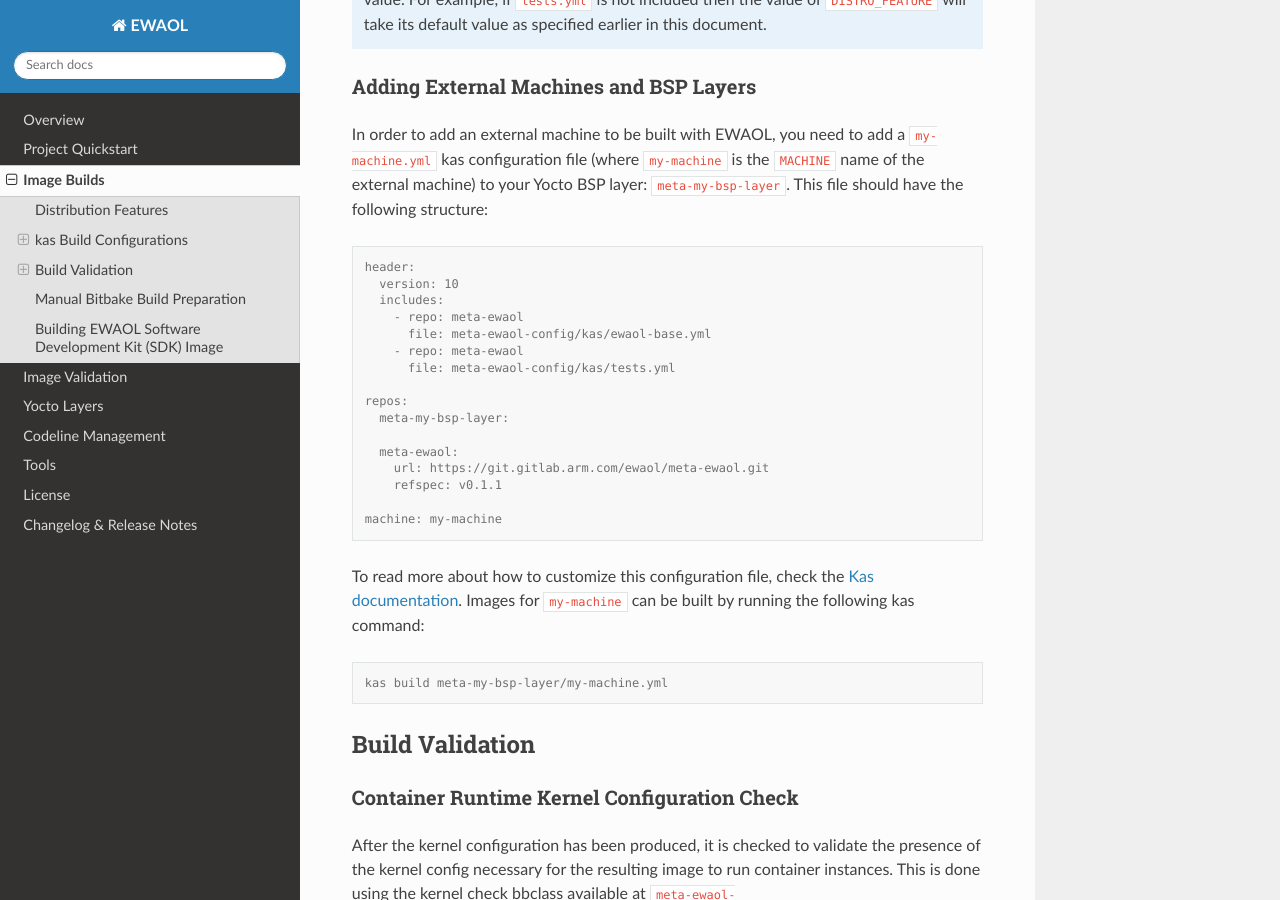
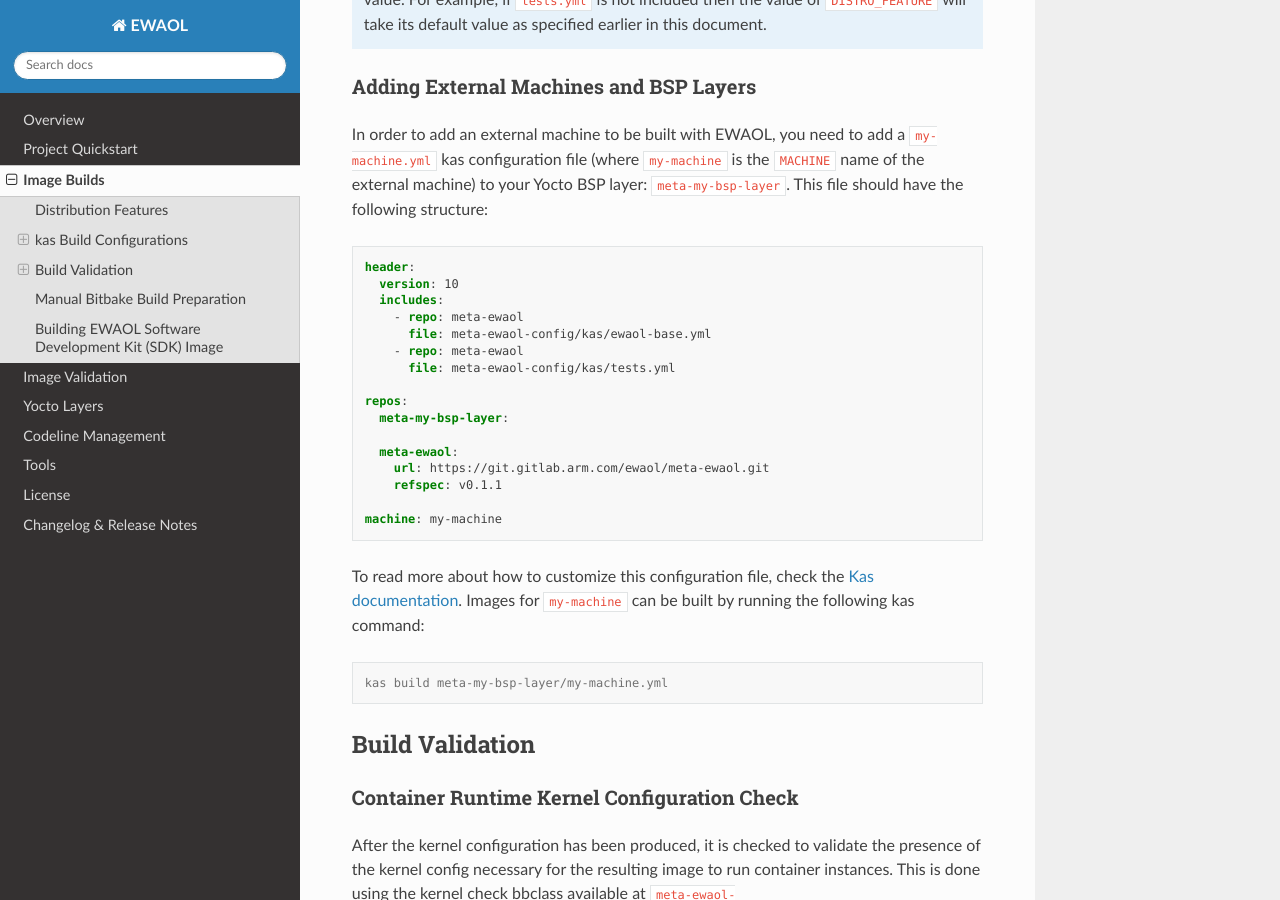
Before and after one commit to chaoge525/soafee_demo, a Sphinx documentation site: the page built from documentation/builds.rst, in a window 1280 px wide and 900 px high, scrolled down 4089 px. Built offline with Sphinx 7.4.7 and the Read the Docs theme 2.0.0, drawn with Linux system fonts in a browser that asks for light colours; some of the changed text lies outside the part shown.

Commit message:
doc: Use yaml and console formatting for relevant code blocks
Issue-Id: SCM-3529
Signed-off-by: Kamil Dziezyk <kamil.dziezyk@arm.com>
Change-Id: Ie11ee2f453499d998e9cd87e32191fb5e224668d

```diff
--- a/documentation/builds.rst
+++ b/documentation/builds.rst
@@ -197,7 +197,7 @@
 ``MACHINE`` name of the external machine) to your Yocto BSP layer:
 ``meta-my-bsp-layer``. This file should have the following structure:
 
-.. code-block:: console
+.. code-block:: yaml
 
     header:
       version: 10
@@ -341,7 +341,7 @@
 
 For example, to build the SDK images for the N1SDP via kas:
 
-.. code-block::
+.. code-block:: console
 
   kas build meta-ewaol-config/kas/n1sdp.yml:meta-ewaol-config/kas/sdk.yml
 
--- a/documentation/changelog.rst
+++ b/documentation/changelog.rst
@@ -93,7 +93,7 @@
 
 Third-party Yocto layers used to build the software stack:
 
-.. code-block:: console
+.. code-block:: yaml
 
    URI: git://git.yoctoproject.org/poky/meta
    branch: hardknott
--- a/documentation/overview.rst
+++ b/documentation/overview.rst
@@ -81,7 +81,7 @@
 
 The ``meta-ewaol-distro`` layer depends on:
 
-.. code-block::
+.. code-block:: yaml
 
     URI: git://git.yoctoproject.org/poky
     layers: meta, meta-poky
@@ -106,7 +106,7 @@
 
 The ``meta-ewaol-tests`` layer depends on:
 
-.. code-block::
+.. code-block:: yaml
 
     URI: git://git.yoctoproject.org/poky
     layers: meta
```
